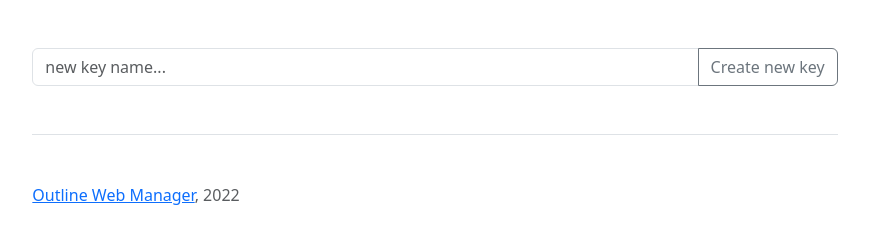
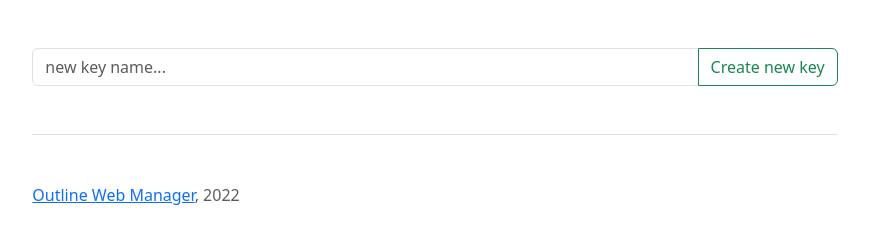
Before and after one commit to ilyhan2009/outline_web_manager, a FastAPI app: template outline_web_manager/templates/main.html in a window 1280 px wide. Shown: the part 256-500 px from the top of the page, without its empty margins (205-1074 px from the left). Run offline with FastAPI, Linux system fonts and the light colour scheme; the template is opened without the code that fills it, so the values that code supplies are empty; some libraries are stand-ins or nearby versions.

Commit message:
edited btn classes and tooltip position

```diff
--- a/outline_web_manager/static/dist/js/copy-tooltip.js
+++ b/outline_web_manager/static/dist/js/copy-tooltip.js
@@ -26,7 +26,7 @@ function showTooltip(elem, msg) {
     elem.setAttribute('aria-label', msg);
 
     elem.classList.add('tooltipped');
-    elem.classList.add('tooltipped-ne');
+    elem.classList.add('tooltipped-n');
 }
 
 function fallbackMessage(action) {
--- a/outline_web_manager/templates/main.html
+++ b/outline_web_manager/templates/main.html
@@ -109,7 +109,7 @@
           <form action="/rename/{{ key.key_id }}" method="POST">
             <div class="input-group">
               <input type="text" class="form-control" placeholder="{{ key.name }}" name="keyName">
-              <button type="submit" class="btn btn-outline-secondary tooltipped tooltipped-ne" aria-label="Rename">
+              <button type="submit" class="btn btn-outline-secondary tooltipped tooltipped-n" aria-label="Rename">
                 <svg xmlns="http://www.w3.org/2000/svg" width="16" height="16" fill="currentColor" class="bi bi-pencil-square" viewBox="0 0 16 16">
                   <path d="M15.502 1.94a.5.5 0 0 1 0 .706L14.459 3.69l-2-2L13.502.646a.5.5 0 0 1 .707 0l1.293 1.293zm-1.75 2.456-2-2L4.939 9.21a.5.5 0 0 0-.121.196l-.805 2.414a.25.25 0 0 0 .316.316l2.414-.805a.5.5 0 0 0 .196-.12l6.813-6.814z"/>
                   <path fill-rule="evenodd" d="M1 13.5A1.5 1.5 0 0 0 2.5 15h11a1.5 1.5 0 0 0 1.5-1.5v-6a.5.5 0 0 0-1 0v6a.5.5 0 0 1-.5.5h-11a.5.5 0 0 1-.5-.5v-11a.5.5 0 0 1 .5-.5H9a.5.5 0 0 0 0-1H2.5A1.5 1.5 0 0 0 1 2.5v11z"/>
@@ -120,7 +120,7 @@
         </td>
         <td>
           <span>
-            {{ "%.3f"|format((key.used_bytes or 0) / 1000 / 1000 / 1000) }} GB / <span>{{ server_information['accessKeyDataLimit']['bytes'] / 1000 / 1000 / 1000 }} GB</span><button type="button" class="btn btn-link tooltipped tooltipped-ne" aria-label="Check accurate data in desktop Outline Manager">
+            {{ "%.3f"|format((key.used_bytes or 0) / 1000 / 1000 / 1000) }} GB / <span>{{ server_information['accessKeyDataLimit']['bytes'] / 1000 / 1000 / 1000 }} GB</span><button type="button" class="btn btn-link tooltipped tooltipped-n" aria-label="Check accurate data in desktop Outline Manager">
               <svg xmlns="http://www.w3.org/2000/svg" width="16" height="16" fill="currentColor" class="bi bi-question-circle" viewBox="0 0 16 16">
                 <path d="M8 15A7 7 0 1 1 8 1a7 7 0 0 1 0 14zm0 1A8 8 0 1 0 8 0a8 8 0 0 0 0 16z"></path>
                 <path d="M5.255 5.786a.237.237 0 0 0 .241.247h.825c.138 0 .248-.113.266-.25.09-.656.54-1.134 1.342-1.134.686 0 1.314.343 1.314 1.168 0 .635-.374.927-.965 1.371-.673.489-1.206 1.06-1.168 1.987l.003.217a.25.25 0 0 0 .25.246h.811a.25.25 0 0 0 .25-.25v-.105c0-.718.273-.927 1.01-1.486.609-.463 1.244-.977 1.244-2.056 0-1.511-1.276-2.241-2.673-2.241-1.267 0-2.655.59-2.75 2.286zm1.557 5.763c0 .533.425.927 1.01.927.609 0 1.028-.394 1.028-.927 0-.552-.42-.94-1.029-.94-.584 0-1.009.388-1.009.94z"></path>
@@ -138,14 +138,14 @@
         </td>
         <td>
           <div>
-            <button type="button" class="btn btn-outline-secondary btn-clipboard tooltipped tooltipped-ne" data-clipboard-text="{{ key.access_url }}" aria-label="Copy Access Url">
+            <button type="button" class="btn btn-outline-secondary btn-clipboard tooltipped tooltipped-n" data-clipboard-text="{{ key.access_url }}" aria-label="Copy Access Url">
               <svg xmlns="http://www.w3.org/2000/svg" width="16" height="16" fill="currentColor" class="bi bi-clipboard-fill" viewBox="0 0 16 16">
                 <path fill-rule="evenodd" d="M10 1.5a.5.5 0 0 0-.5-.5h-3a.5.5 0 0 0-.5.5v1a.5.5 0 0 0 .5.5h3a.5.5 0 0 0 .5-.5v-1Zm-5 0A1.5 1.5 0 0 1 6.5 0h3A1.5 1.5 0 0 1 11 1.5v1A1.5 1.5 0 0 1 9.5 4h-3A1.5 1.5 0 0 1 5 2.5v-1Zm-2 0h1v1A2.5 2.5 0 0 0 6.5 5h3A2.5 2.5 0 0 0 12 2.5v-1h1a2 2 0 0 1 2 2V14a2 2 0 0 1-2 2H3a2 2 0 0 1-2-2V3.5a2 2 0 0 1 2-2Z"></path>
               </svg>
               <span class="visually-hidden">Copy Access Url</span>
             </button>
             <a href="/delete/{{ key.key_id }}">
-              <button type="button" class="btn btn-outline-secondary tooltipped tooltipped-ne" aria-label="Delete">
+              <button type="button" class="btn btn-outline-danger tooltipped tooltipped-n" aria-label="Delete">
                 <svg xmlns="http://www.w3.org/2000/svg" width="16" height="16" fill="currentColor" class="bi bi-trash3-fill" viewBox="0 0 16 16">
                     <path d="M11 1.5v1h3.5a.5.5 0 0 1 0 1h-.538l-.853 10.66A2 2 0 0 1 11.115 16h-6.23a2 2 0 0 1-1.994-1.84L2.038 3.5H1.5a.5.5 0 0 1 0-1H5v-1A1.5 1.5 0 0 1 6.5 0h3A1.5 1.5 0 0 1 11 1.5Zm-5 0v1h4v-1a.5.5 0 0 0-.5-.5h-3a.5.5 0 0 0-.5.5ZM4.5 5.029l.5 8.5a.5.5 0 1 0 .998-.06l-.5-8.5a.5.5 0 1 0-.998.06Zm6.53-.528a.5.5 0 0 0-.528.47l-.5 8.5a.5.5 0 0 0 .998.058l.5-8.5a.5.5 0 0 0-.47-.528ZM8 4.5a.5.5 0 0 0-.5.5v8.5a.5.5 0 0 0 1 0V5a.5.5 0 0 0-.5-.5Z"></path>
                 </svg>
@@ -162,7 +162,7 @@
     <form class="row g-3" action="/add" method="POST">
       <div class="input-group">
         <input type="text" class="form-control" id="newKeyName" name="newKeyName" placeholder="new key name...">
-        <button type="submit" class="btn btn-outline-secondary">Create new key</button>
+        <button type="submit" class="btn btn-outline-success">Create new key</button>
       </div>
     </form>
   </main>
--- a/outline_web_manager/templates/sign-in.html
+++ b/outline_web_manager/templates/sign-in.html
@@ -80,7 +80,7 @@
       <label for="ApiUrl">ApiUrl</label>
     </div>
 
-    <button class="w-100 btn btn-lg btn-primary" type="submit">Sign in Outline Web Manager</button>
+    <button class="w-100 btn btn-lg btn-success" type="submit">Sign in Outline Web Manager</button>
     <p class="mt-5 mb-3 text-muted"><a href="https://github.com/ilyhan2009/outline_web_manager">Outline Web Manager</a>, 2022</p>
   </form>
 </main>
```
